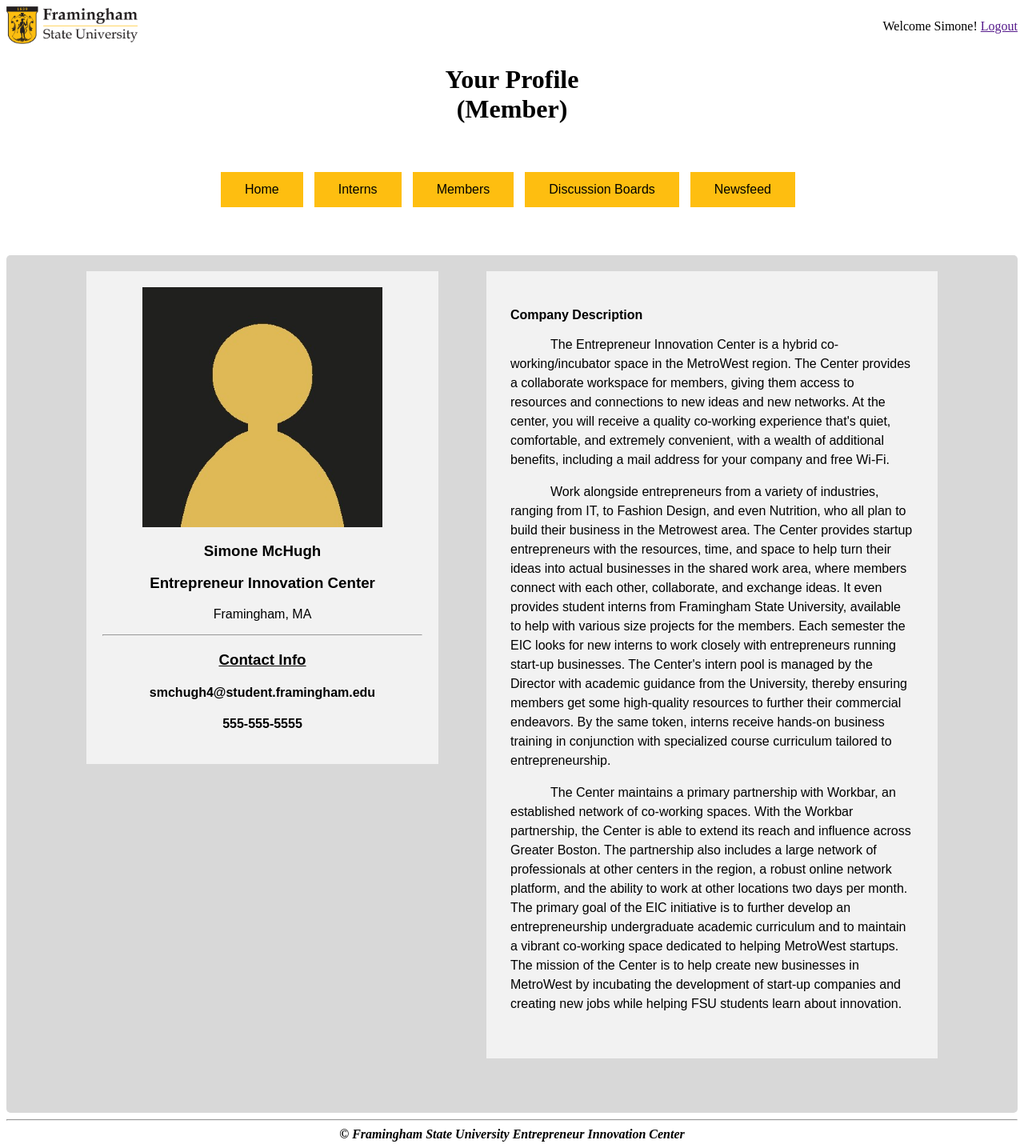
After one commit to JonPetani/FSUInnovation, a PHP site: page /member_profile.php in a window 1280 px wide. The commit adds this page. Shown: the whole page at 80% size. Run offline with PHP 8.4, Linux system fonts and the light colour scheme.

Commit message:
Test Look for Member Profile Page

```diff
--- a/member_page.css
+++ b/member_page.css
@@ -1,12 +1,15 @@
 /*Simone McHugh's stylesheet*/
+
 * {
 	box-sizing: border-box;
 }
+
 #fsu_logo {
 	width: 13%;
 	height: 13%;
 	float: initial;
 }
+
 input[type=text], input[type=email], input[type=tel], input[type=password], textarea {
 	width: 100%;
 	padding: 12px;
@@ -14,12 +17,14 @@
 	border-radius: 4px;
 	resize: vertical;
 }
+
 label {
 	padding: 12px 12px 12px 0;
 	display: inline-block;
 	font-size: 115%;
 	font-family: Georgia;
 }
+
 #submitButton {
 	background-color: #febe10;
 	color: black;
@@ -29,64 +34,46 @@
 	cursor: pointer;
 	font-weight: bold;
 }
+
 #submitButton:hover {
 	background-color: #f3b201;
 }
+
 .container {
 	border-radius: 5px;
 	background-color: #f2f2f2;
 	padding: 20px;
 }
+
 .col-25 {
 	float: left;
 	width: 25%;
 	margin-top: 6px;
 }
+
 .col-75 {
 	float: left;
 	width: 75%;
 	margin-top: 6px;
 }
+
 .row:after {
 	content: "";
 	display: table;
 	clear: both;
 }
+
 @media screen and (max-width: 600px) {
 	.col-25, .col-75, #submitButton {
 		width: 100%;
 		margin-top: 0;
 	}
 }
-#member_pics {
-	position: relative;
-	background-size: 100% 100%;
-	box-sizing: border-box;
-	width: 100%;
-	margin-bottom: 40px;
-}
-#background_pic {
-	width: 700px;
-}
-#profile_pic {
-	position: absolute;
-	top: 60%;
-	left: 25%;
-	width: 17%;
-}
-.memberName {
-	margin-left: 380px;
-}
-.memberInfo {
-	font-weight: bold;
-}
-#companyInfo {
-	background-color: #f2f2f2;
-	padding: 20px;
-}
+
 footer {
 	height: 15%;
 }
+
 .navButton {
 	padding: 13px 30px;
 	margin-right: 10px;
@@ -95,9 +82,44 @@
 	color: black;
 	text-align: center;
 	text-decoration: none;
+	cursor: pointer;
 	display: inline-block;
 	font-size: 16px;
+	font-family: Arial;
 }
+
 #navMenu {
 	margin-bottom: 60px;
 }
+
+#profilePage {
+	border-radius: 5px;
+	background-color: #d8d8d8;
+	padding: 20px 20px 50px 20px;
+}
+
+#profile {
+	width: 75%;
+}
+
+#left {
+	float: left;
+	margin-left: 80px;
+	padding: 20px 20px 20px 20px;
+	background-color: #f2f2f2;
+	font-family: Arial;
+}
+
+#right {
+	float: absolute;
+	margin-right: 80px;
+	margin-left: 580px;
+	padding: 30px 30px 40px 30px;
+	background-color: #f2f2f2;
+	font-family: Arial;
+}
+
+.descriptionMember {
+	text-indent: 50px;
+	line-height: 24px;
+}
--- /dev/null
+++ b/member_profile.php
@@ -0,0 +1,67 @@
+<!--The layout for the member profile page (once an account has been made and signed into successfully).-->
+<!DOCTYPE html>
+	<head>
+		<title>Member Profile</title>
+		<link rel="icon" type="image/png" href="images/icon.png"/>
+		<meta name="viewport" content="width=device-width, initial-scale=1" charset= "UTF-8">
+		<link rel="stylesheet" type="text/css" href="member_page.css">
+	</head>
+
+	<body>
+		<header style="margin-bottom:60px">
+			<img id="fsu_logo" src="images/fsu_logo.png" alt="FSU Logo"/>
+			<p style="float:right;">Welcome Simone! <a href="">Logout</a></p>
+			<h1 align="center">Your Profile<br/>(Member)</h1>
+		</header>
+		<div id="navMenu" align="center">
+			<a href="Home.html"><button class="navButton">Home</button></a>
+			<a href=""><button class="navButton">Interns</button></a>
+			<a href=""><button class="navButton">Members</button></a>
+			<a href=""><button class="navButton">Discussion Boards</button></a>
+			<a href=""><button class="navButton">Newsfeed</button></a>
+		</div>
+		<div id="profilePage">
+			<!--<form action = "" method = "post">-->
+				<div id="left">
+					<div align=center>
+						<img id="profile" src="images/Gold-WithoutEars.jpg" align=center alt="Default Profile Picture (Dark Blue)"/>
+						<h3>Simone McHugh</h3>
+						<h3>Entrepreneur Innovation Center</h3>
+						<p>Framingham, MA</p>
+						<hr>
+						<h3><u>Contact Info</u></h3>
+						<h4>smchugh4@student.framingham.edu</h4>
+						<h4>555-555-5555</h4>
+					</div>
+				</div>
+				<div id="right">
+					<p><b>Company Description</b></p>
+					<p class="descriptionMember">The Entrepreneur Innovation Center is a hybrid co-working/incubator space in the MetroWest
+					region. The Center provides a collaborate workspace for members, giving them access to resources and connections to new
+					ideas and new networks. At the center, you will receive a quality co-working experience that's quiet, comfortable, and
+					extremely convenient, with a wealth of additional benefits, including a mail address for your company and free Wi-Fi.</p>
+					<p class="descriptionMember">Work alongside entrepreneurs from a variety of industries, ranging from IT, to Fashion Design,
+					and even Nutrition, who all plan to build their business in the Metrowest area. The Center provides startup entrepreneurs
+					with the resources, time, and space to help turn their ideas into actual businesses in the shared work area, where members
+					connect with each other, collaborate, and exchange ideas. It even provides student interns from Framingham State University,
+					available to help with various size projects for the members. Each semester the EIC looks for new interns to work closely with
+					entrepreneurs running start-up businesses. The Center's intern pool is managed by the Director with academic guidance from the
+					University, thereby ensuring members get some high-quality resources to further their commercial endeavors. By the same token,
+					interns receive hands-on business training in conjunction with specialized course curriculum tailored to entrepreneurship.</p>
+					<p class="descriptionMember">The Center maintains a primary partnership with Workbar, an established network of co-working spaces.
+					With the Workbar partnership, the Center is able to extend its reach and influence across Greater Boston. The partnership also includes
+					a large network of professionals at other centers in the region, a robust online network platform, and the ability to work at other
+					locations two days per month. The primary goal of the EIC initiative is to further develop an entrepreneurship undergraduate academic
+					curriculum and to maintain a vibrant co-working space dedicated to helping MetroWest startups. The mission of the Center is to help
+					create new businesses in MetroWest by incubating the development of start-up companies and creating new jobs while helping FSU students
+					learn about innovation.</p>
+				</div>
+				<br clear=both>
+			<!--</form>-->
+		</div>
+		<footer align="center">
+			<hr>
+			<address><strong>&copy;	Framingham State University Entrepreneur Innovation Center</strong></address>
+		</footer>
+	</body>
+</html>
```
Also changed, not shown: register_member.php (+7 -7 lines).
